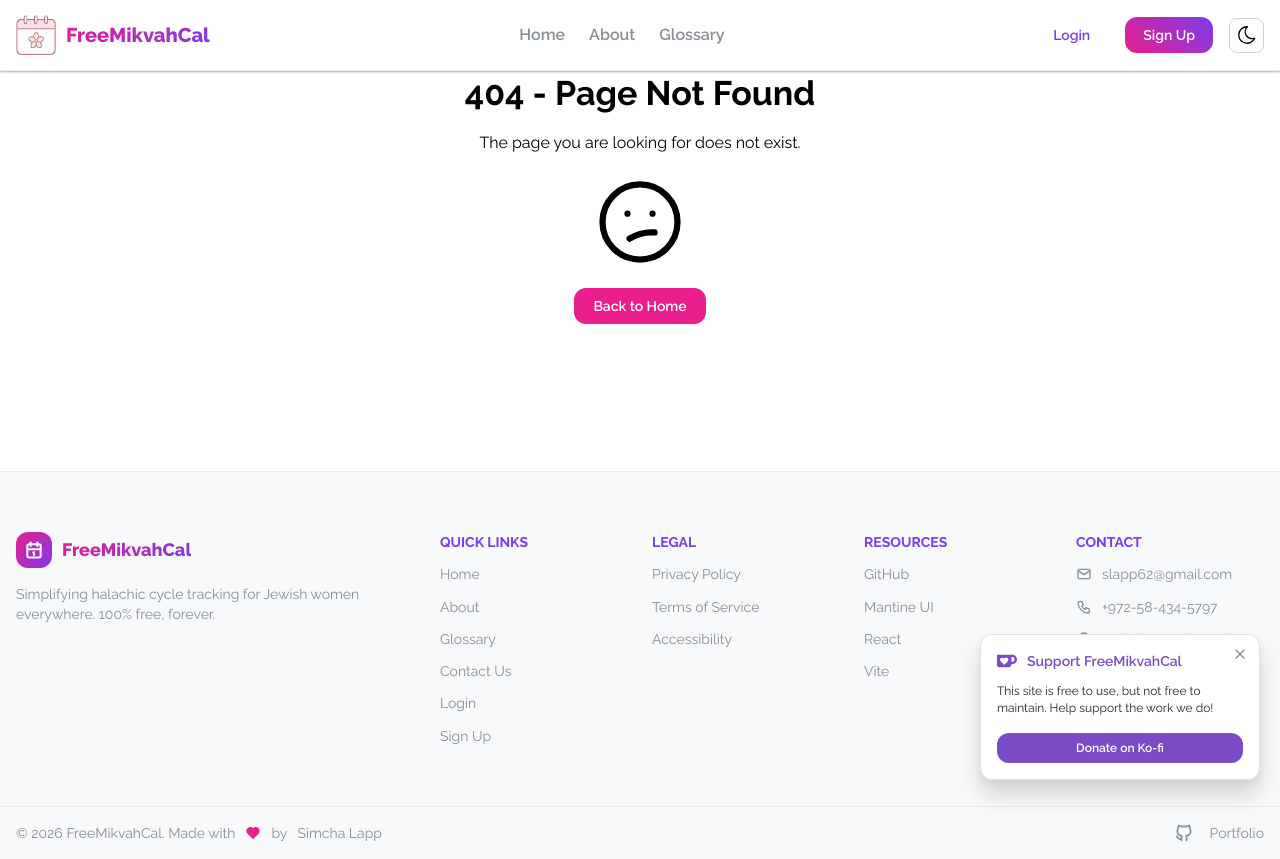
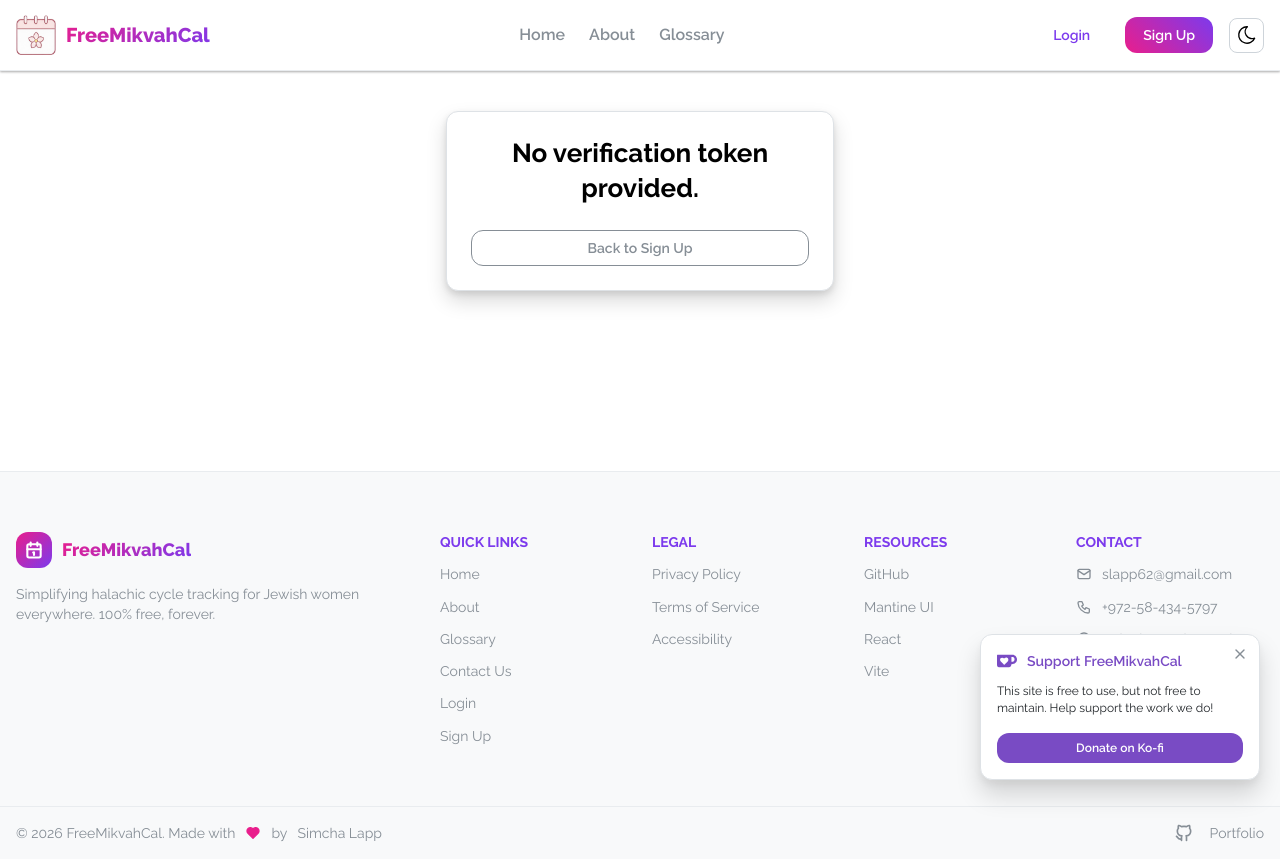
Before and after one commit to Slapp62/FreeMikvahCal, a React (Vite) app in the folder frontend/: page /verify-email in a window 1280 px wide. Built offline with nearby package versions, Linux system fonts and the light colour scheme; no server answers.

Commit message:
switched to frontend email link handling

```diff
--- a/frontend/src/pages/accountConfirmation.page.tsx
+++ b/frontend/src/pages/accountConfirmation.page.tsx
@@ -1,35 +1,78 @@
+import { useEffect, useState } from 'react';
 import { useSearchParams, useNavigate } from 'react-router-dom';
-import { Container, Paper, Title, Button } from '@mantine/core';
+import { Container, Paper, Title, Button, Loader, Center } from '@mantine/core';
+import axiosInstance from '../utils/axiosConfig';
+
+type ApiStatus = 'loading' | 'success' | 'failed';
+type ApiReason = 'no-token' | 'invalid-token' | 'server-error' | null;
 
 export default function VerifyPage() {
   const [searchParams] = useSearchParams();
-  const status = searchParams.get('status'); // 'success' or 'failed'
-  const reason = searchParams.get('reason'); // 'no-token' or 'invalid-token'
   const navigate = useNavigate();
 
-  let message;
-  if (status === 'success') {
-    message = 'Your email has been verified successfully!';
-  } else if (status === 'failed') {
-    if (reason === 'no-token') {
-      message = 'No verification token provided.';
-    } else if (reason === 'invalid-token') {
-      message = 'Invalid or expired verification link.';
+  const [apiStatus, setApiStatus] = useState<ApiStatus>('loading');
+  const [apiReason, setApiReason] = useState<ApiReason>(null);
+
+  useEffect(() => {
+    const verifyEmail = async () => {
+      const token = searchParams.get('token');
+
+      if (!token) {
+        setApiStatus('failed');
+        setApiReason('no-token');
+        return;
+      }
+
+      try {
+        // Use your instance! No need for full URL or /api prefix
+        await axiosInstance.get(`/auth/verify-email/${token}`);
+        setApiStatus('success');
+      } catch (error: any) {
+        setApiStatus('failed');
+        // Your interceptor already logged the error,
+        // you just need to set the local UI state here
+        const reason = error.response?.data?.reason;
+        setApiReason(reason || 'invalid-token');
+      }
+    };
+
+    verifyEmail();
+  }, [searchParams]);
+
+  // Message Logic
+  const getMessage = () => {
+    if (apiStatus === 'success') return 'Your email has been verified successfully!';
+    if (apiStatus === 'loading') return 'Verifying your email...';
+
+    switch (apiReason) {
+      case 'no-token': return 'No verification token provided.';
+      case 'server-error': return 'Server connection failed. Please try again later.';
+      default: return 'Invalid or expired verification link.';
     }
-  } else {
-    message = 'Verifying...';
-  }
+  };
 
   return (
     <Container size={420} my={40}>
       <Paper p="xl" shadow="md" radius="md" withBorder>
         <Title ta="center" order={2} mb="md">
-          {message}
+          {getMessage()}
         </Title>
 
-        {status === 'success' && (
-          <Button fullWidth mt="xl" onClick={() => navigate('/login')}>
+        {apiStatus === 'loading' && (
+          <Center mt="md">
+            <Loader size="md" color="rose" />
+          </Center>
+        )}
+
+        {apiStatus === 'success' && (
+          <Button fullWidth mt="xl" color="rose" onClick={() => navigate('/login')}>
             Go to Login
+          </Button>
+        )}
+
+        {apiStatus === 'failed' && (
+          <Button fullWidth mt="xl" variant="outline" color="gray" onClick={() => navigate('/register')}>
+            Back to Sign Up
           </Button>
         )}
       </Paper>
--- a/frontend/src/routing/AppRouter.tsx
+++ b/frontend/src/routing/AppRouter.tsx
@@ -57,7 +57,7 @@ export function AppRouter() {
         />
 
         <Route
-          path="/verify"
+          path="/verify-email"
           element={<VerifyPage />}
         />
 
```
Also changed, not shown: 1 other file (tests, documents, lock files or other folders).
